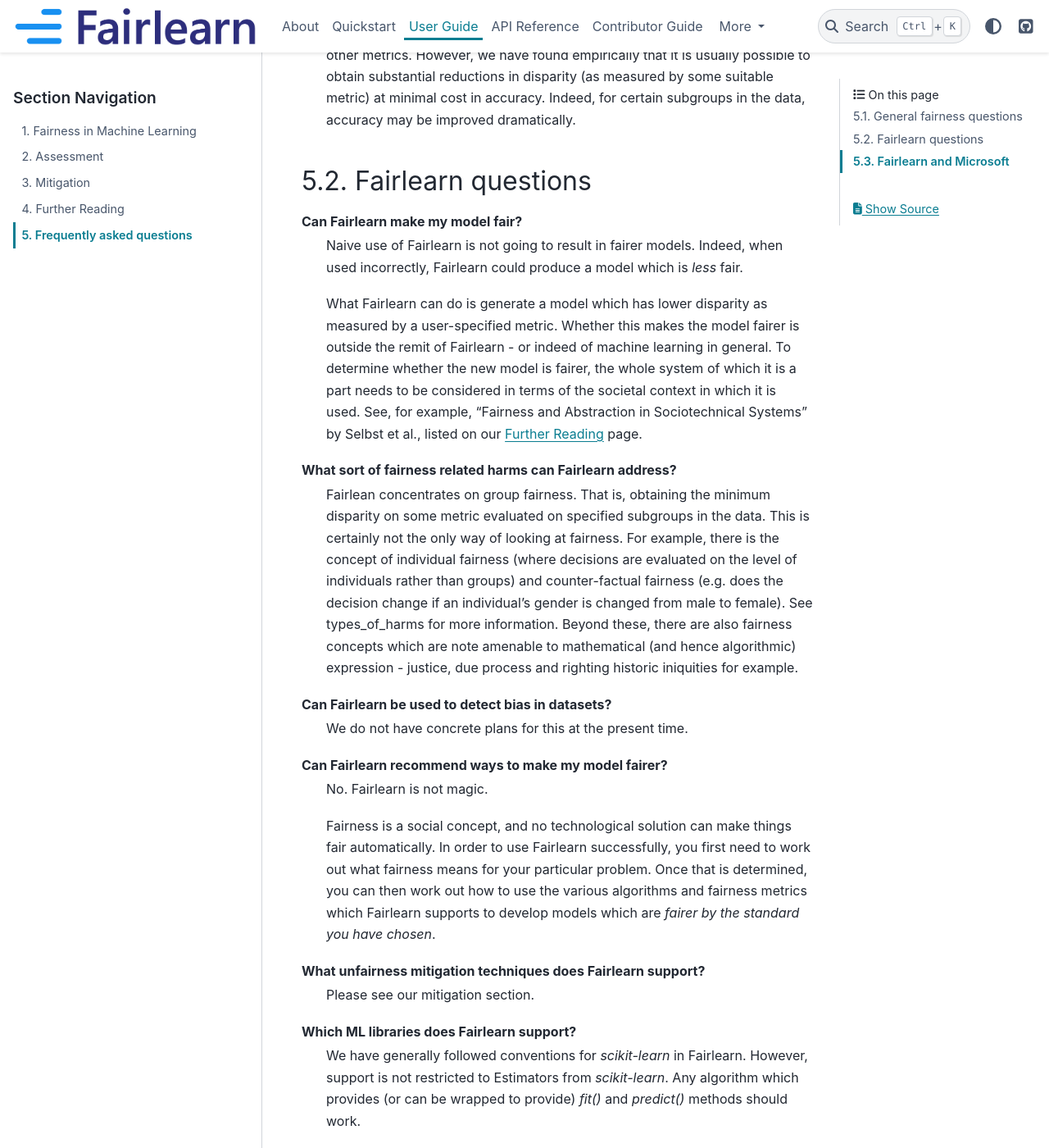
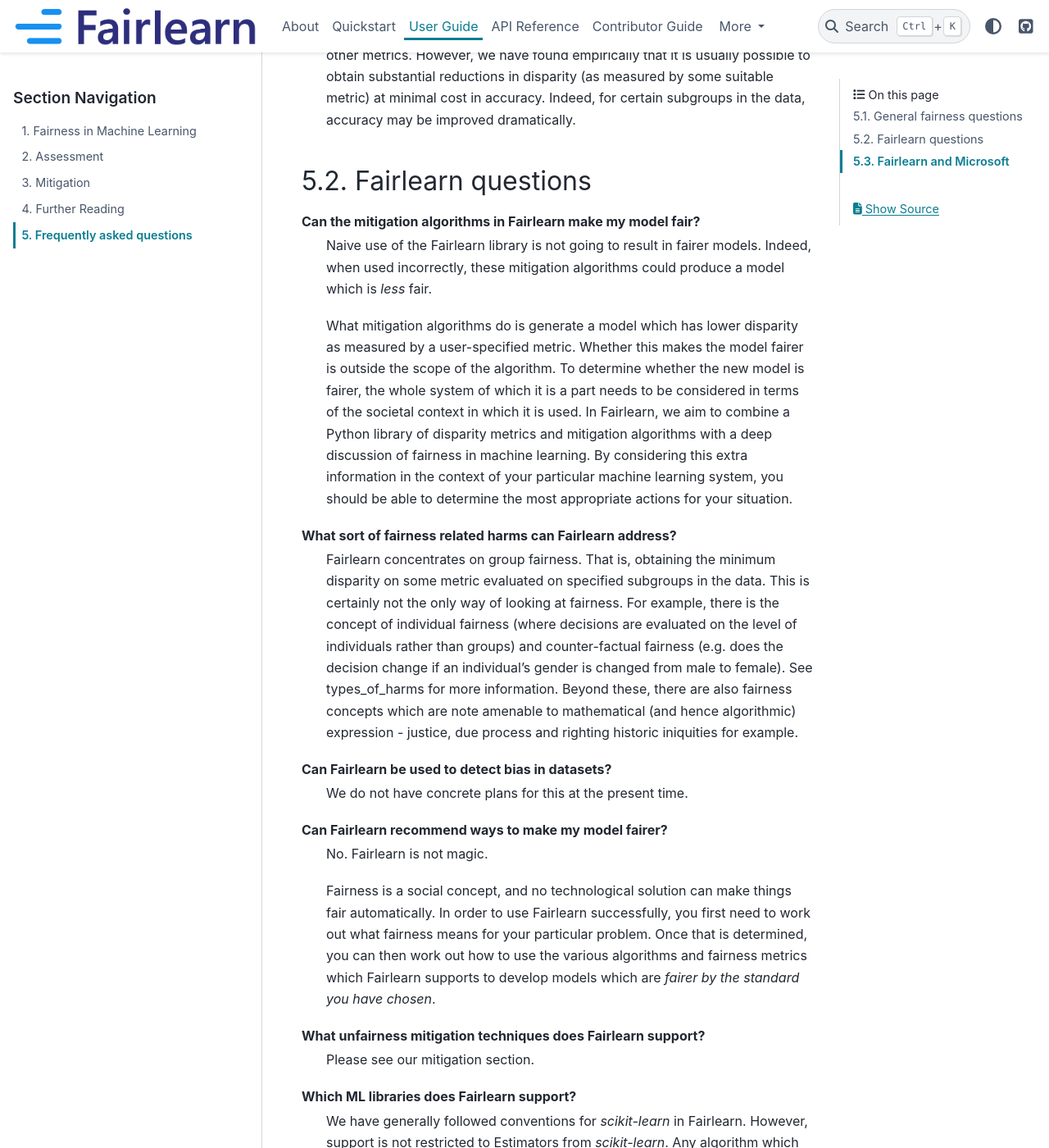
Before and after one commit to fairlearn/fairlearn, a Sphinx documentation site: the page built from docs/user_guide/faq.rst, in a window 1280 px wide and 1400 px high, scrolled down 982 px. Shown: the whole window at 82% size. Built offline with Sphinx 7.4.7 and the PyData theme 0.15.4, drawn with Linux system fonts in a browser that asks for light colours; pages that are not in the unit, such as notebooks, are missing from menus.

Commit message:
Working on suggestsions from Roman
Signed-off-by: Richard Edgar <riedgar@microsoft.com>

```diff
--- a/docs/user_guide/faq.rst
+++ b/docs/user_guide/faq.rst
@@ -42,21 +42,22 @@
 Fairlearn questions
 -------------------
 
-Can Fairlearn make my model fair?
-    Naive use of Fairlearn is not going to result in fairer models.
-    Indeed, when used incorrectly, Fairlearn could produce a model which is *less* fair.
+Can the mitigation algorithms in Fairlearn make my model fair?
+    Naive use of the Fairlearn library is not going to result in fairer models.
+    Indeed, when used incorrectly, these mitigation algorithms could produce a model which is *less* fair.
 
-    What Fairlearn can do is generate a model which has lower disparity as measured by
+    What mitigation algorithms do is generate a model which has lower disparity as measured by
     a user-specified metric.
-    Whether this makes the model fairer is outside the remit of Fairlearn - or indeed of
-    machine learning in general.
+    Whether this makes the model fairer is outside the scope of the algorithm.
     To determine whether the new model is fairer, the whole system of which it is a part
     needs to be considered in terms of the societal context in which it is used.
-    See, for example, "Fairness and Abstraction in Sociotechnical Systems" by Selbst et al.,
-    listed on our :ref:`further_reading` page.
+    In Fairlearn, we aim to combine a Python library of disparity metrics and mitigation algorithms
+    with a deep discussion of fairness in machine learning.
+    By considering this extra information in the context of your particular machine learning system,
+    you should be able to determine the most appropriate actions for your situation.
 
 What sort of fairness related harms can Fairlearn address?
-    Fairlean concentrates on group fairness.
+    Fairlearn concentrates on group fairness.
     That is, obtaining the minimum disparity on some metric evaluated on
     specified subgroups in the data.
     This is certainly not the only way of looking at fairness.
```
